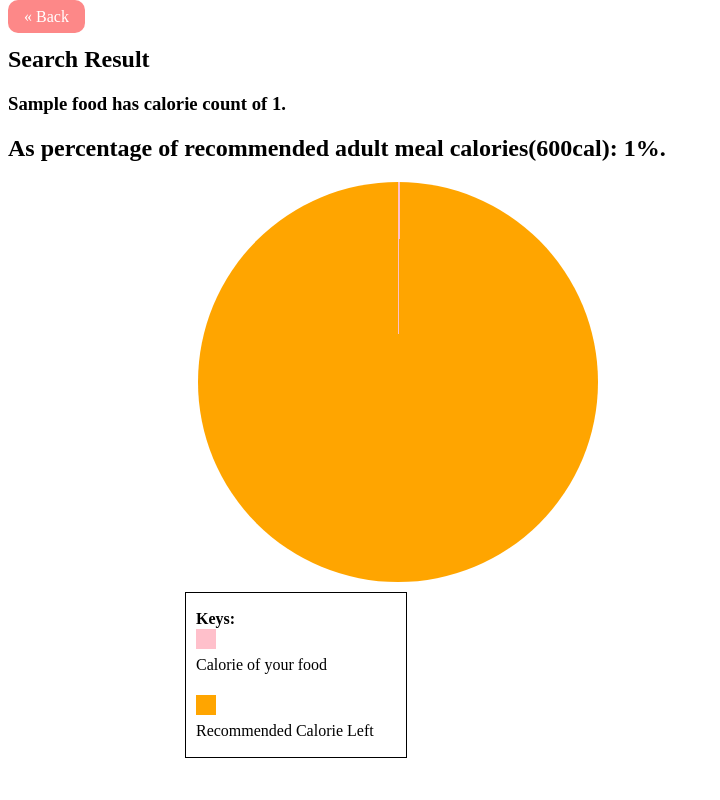
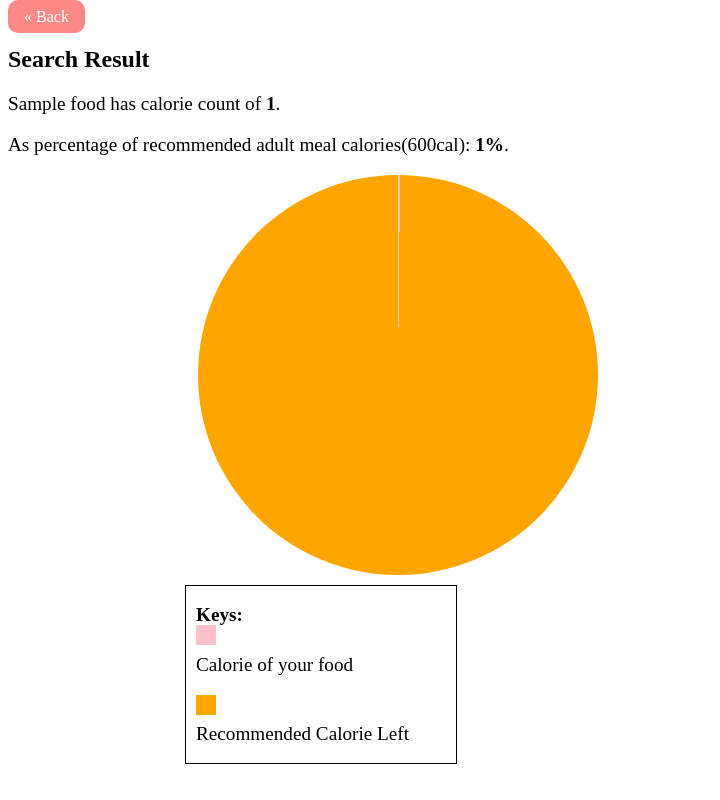
Before and after one commit to CS257-F23/team-project-g, a Flask app: template templates/calorie_gd3.html in a window 1280 px wide. Shown: the whole page, without its empty margins (0-720 px from the left). Run offline with Flask 3, Linux system fonts and the light colour scheme; the template is opened without the code that fills it: most values are stand-ins (such as "Sample title", 1, 10 or a date in 2020).

Commit message:
final submission

```diff
--- a/static/datastyle_calorie.css
+++ b/static/datastyle_calorie.css
@@ -35,7 +35,7 @@ h2 {
     line-height: 0em;
     border-style: solid;
     border-width: 1px;
-    width: 200px;
+    width: 250px;
     padding: 10px;
 }
 
@@ -58,3 +58,7 @@ h2 {
     height: 20px;
     color: rgb(98, 98, 98);
 }
+
+p{
+    font-size: larger;
+}
--- a/templates/calorie_gd3.html
+++ b/templates/calorie_gd3.html
@@ -16,8 +16,8 @@
             <a href="/" class="back">&laquo; Back</a>
         </div>
         <h2>Search Result</h2>
-        <h3>{{food}} has calorie count of {{count}}.</h3>
-        <h2>As percentage of recommended adult meal calories(600cal): {{ num_present }}%.</h2>
+        <p>{{food}} has calorie count of <b>{{count}}</b>.</p>
+        <p>As percentage of recommended adult meal calories(600cal): <b> {{ num_present }}%</b>.</p>
         <div class="piechart" alt="pie chart" ></div>
         <div class="key">
             <p class="key-title">Keys:</p>
```
